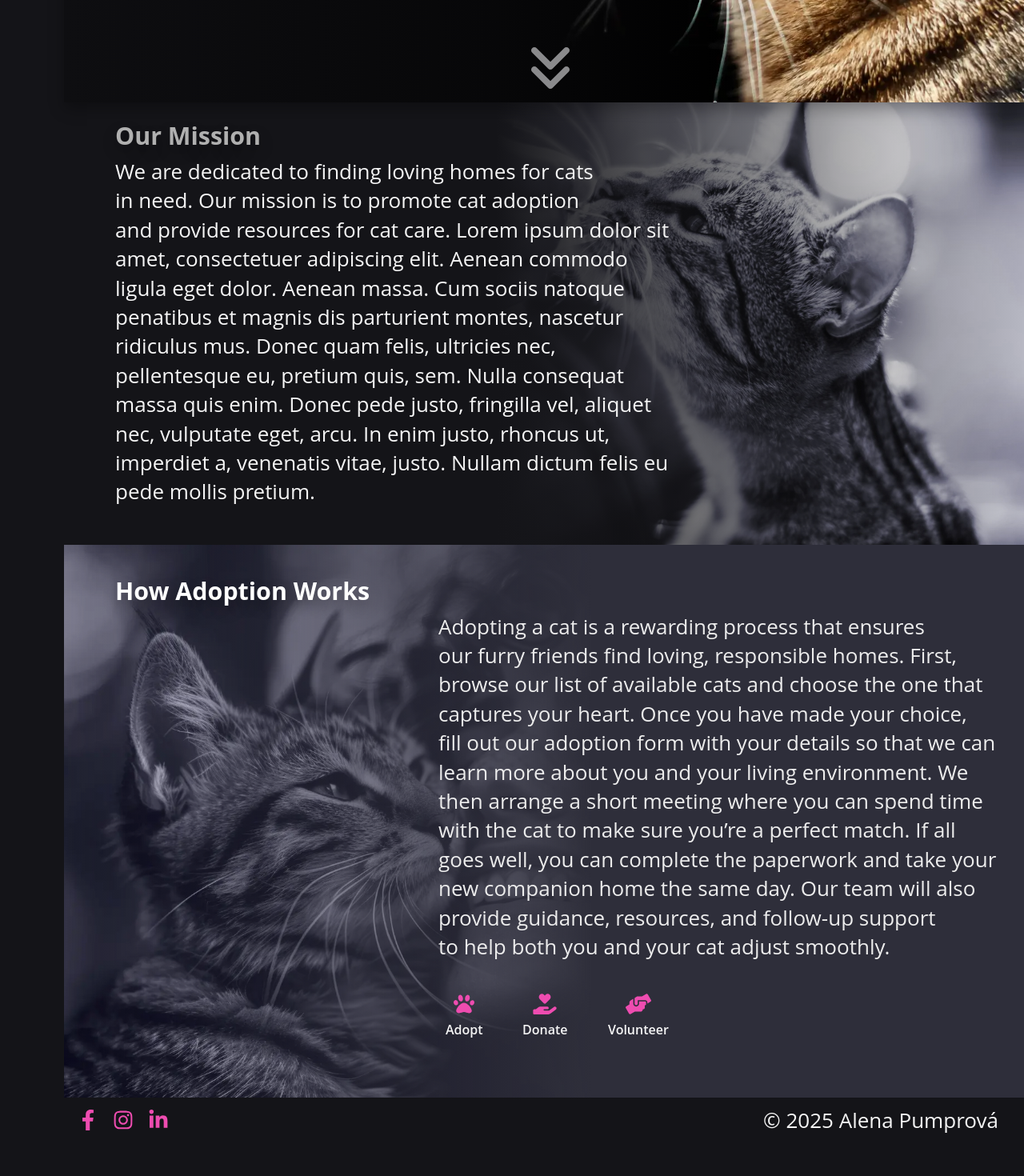
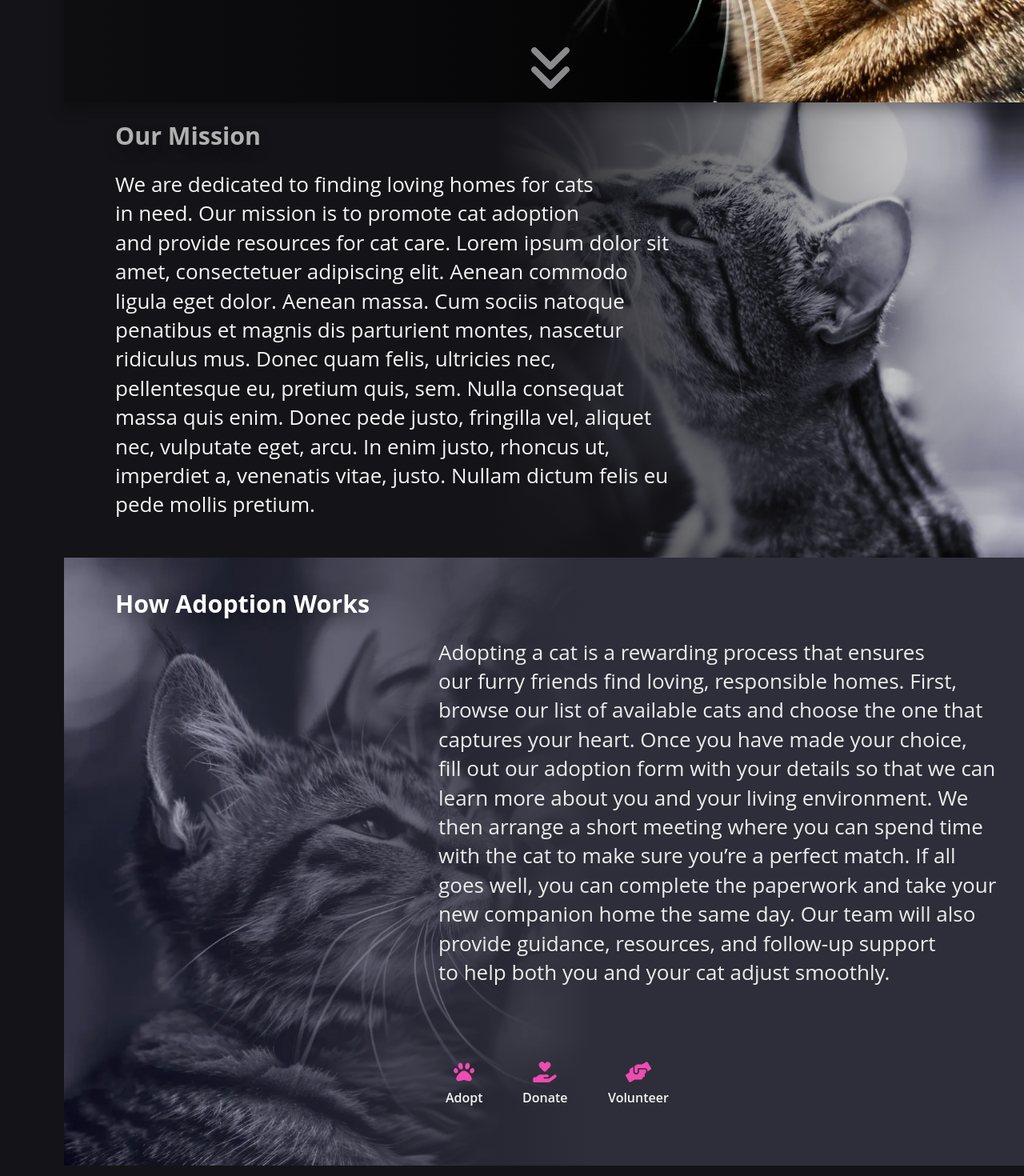
Before and after one commit to Alena0490/Cat-adoption-app, a React (Create React App) app in the folder cat-hub/: page / in a window 1280 px wide. Shown: the part 600-2070 px from the top of the page at 80% size. Before the commit the page ends 2028 px from the top, so only its background shows below. Built offline with nearby package versions, Linux system fonts and the light colour scheme.

Commit message:
optimalization first

```diff
--- a/cat-hub/public/index.html
+++ b/cat-hub/public/index.html
@@ -3,7 +3,8 @@
 <head>
   <meta charset="UTF-8">
   <meta name="viewport" content="width=device-width, initial-scale=1.0">
-  <title>Document</title>
+  <title>Adopt a Cat 🐾 Find Your Perfect Feline Friend</title>
+  <meta name="description" content="Find your perfect cat companion 🐾. Browse adoptable cats with filters and support them with a quick Google Pay donation.">
   <link rel="apple-touch-icon" sizes="180x180" href="Favicon/apple-touch-icon.png">
   <link rel="icon" type="image/png" sizes="192x192" href="./Favicon/android-chrome-192x192.png">
   <link rel="icon" type="image/png" sizes="512x512" href="./Favicon/android-chrome-512x512.png">
@@ -24,6 +25,6 @@
       } catch (e) {}
     })();
   </script>
-  <script async src="https://pay.google.com/gp/p/js/pay.js"></script>
+  <!-- <script async src="https://pay.google.com/gp/p/js/pay.js"></script> -->
 </body>
 </html>
--- a/cat-hub/src/App.js
+++ b/cat-hub/src/App.js
@@ -1,13 +1,21 @@
 import { Route, Routes } from 'react-router-dom';
-import { useState, useEffect } from 'react';
-import Home from './pages/Home';
-import Cats from './pages/Cats';
-import About from './pages/About';
-import Contacts from './pages/Contacts';
-import Error from './pages/Error';
+import { useState, useEffect, lazy, Suspense } from 'react';
+
 import Menu from './components/Menu';
 import Footer from './components/Footer';
 import SettingsSidebar from "./components/SettingsSidebar";
+
+import Home from './pages/Home';
+
+const Cats = lazy(() => import("./pages/Cats"));
+const About = lazy(() => import("./pages/About"));
+const Contacts = lazy(() => import("./pages/Contacts"));
+const Error = lazy(() => import("./pages/Error"));
+
+// import Cats from './pages/Cats';
+// import About from './pages/About';
+// import Contacts from './pages/Contacts';
+// import Error from './pages/Error';
 
 const App = () => {
   const [isSettingsOpen, setIsSettingsOpen] = useState(false);
@@ -28,6 +36,7 @@ const App = () => {
       )}
 
       <main className="main-content">
+          <Suspense fallback={<div>Loading...</div>}>
             <Routes>
               <Route path="/" element={<Home />} />
               <Route path="/cats" element={<Cats />} />
@@ -35,6 +44,7 @@ const App = () => {
               <Route path="/contacts" element={<Contacts />} />
               <Route path="*" element={<Error />} />
             </Routes>
+          </Suspense>
       </main>
 
       <Footer className="footer" />
--- a/cat-hub/src/components/Menu.js
+++ b/cat-hub/src/components/Menu.js
@@ -49,7 +49,11 @@ const Menu = ({ onOpenSettings }) => {
         </li>
 
         <li className="navbar-li">
-          <button type="button" className="nav-link settings-button" onClick={handleSettingsClick}>
+          <button
+            type="button"
+            className="nav-link settings-button"
+            onClick={handleSettingsClick}
+            aria-label="Settings">
             <FaGear className="icon-img" />
             <span className="link-text">Settings</span>
           </button>
--- a/cat-hub/src/index.css
+++ b/cat-hub/src/index.css
@@ -195,6 +195,7 @@ html, body {
     scroll-behavior: smooth;
     overflow-x: hidden;
     background-color: var(--bg-secondary);
+    scroll-snap-type: mandatory;
 }
 
 * {
@@ -258,7 +259,6 @@ h3 {
 }
 
 p {
-    /* max-width: 59.375rem; */
     max-width: 72ch;
     margin: 1rem 0;
     text-align: left;
--- a/cat-hub/src/pages/About.css
+++ b/cat-hub/src/pages/About.css
@@ -1,3 +1,8 @@
+.about {
+    scroll-snap-type: mandatory;
+    scroll-padding-top: 4rem;
+}
+
 .about-hero {
     display: flex;
     gap: 2rem;
@@ -60,6 +65,7 @@
     max-width: 1100px;
     margin-inline: auto;
     padding: 1.25rem;
+    scroll-snap-align: start;
 }
 
 .conditions h2 {
--- a/cat-hub/src/pages/Cats.js
+++ b/cat-hub/src/pages/Cats.js
@@ -100,6 +100,16 @@ const Cats = () => {
       if (closeTimer.current) clearTimeout(closeTimer.current);
     };
   }, []);
+
+  useEffect(() => {
+  const script = document.createElement("script");
+  script.src = "https://pay.google.com/gp/p/js/pay.js";
+  script.async = true;
+  document.body.appendChild(script);
+  return () => {
+    document.body.removeChild(script);
+  };
+}, []);
 
   return (
     <div className="cats page">
--- a/cat-hub/src/pages/Contacts.css
+++ b/cat-hub/src/pages/Contacts.css
@@ -1,15 +1,16 @@
 /*** PAGE WRAPPER & SECTIONS ***/
-.section-lead {
-    color: var(--text-secondary);
-    margin-top: .25rem;
-    max-width: 70ch;
-}
-
 .contacts.page {
     margin: 0;
     padding: 1rem 0 0;
     background-color: var(--bg-secondary);
     color: var(--text-secondary);
+    scroll-snap-type: mandatory;
+}
+
+.section-lead {
+    color: var(--text-secondary);
+    margin-top: .25rem;
+    max-width: 70ch;
 }
 
 .contacts.page a {
@@ -32,6 +33,7 @@
 .contacts.page form {
     max-width: 1100px;
     margin-inline: auto;
+    scroll-snap-align: start;
 }
 
 /*** LAYOUT ***/
@@ -255,10 +257,15 @@ transition: all var(--transition-speed) var(--transition-timing);
 
 #donate {
     background-color: var(--bg-secondary);
+    scroll-snap-align: start;
+    scroll-snap-stop: always;
+    scroll-margin-top: 20px;
 }
 
 #volunteer {
     background-color: var(--bg-primary-light);
+    scroll-snap-align: start;
+    scroll-snap-stop: always;
 }
 
 #donate h2, #volunteer h2 {
--- a/cat-hub/src/pages/Home.css
+++ b/cat-hub/src/pages/Home.css
@@ -120,13 +120,27 @@ a.scroll-down:hover .scroll-icon {
 
 .mission {
     width: 100%;
+    display: flex;
+    flex-direction: column;
     padding: 2rem;
     padding-left: 4rem;
-    /* background-color: var(--bg-secondary); */
     font-size: var(--fs-md);
     line-height: 1.4;
     color: var(--text-primary);
     text-align: center;
+}
+
+.mission h2 {
+    width: 100%;
+    text-align: left;
+    color: var(--text-muted);
+    margin-bottom: 1rem;
+    text-shadow: var(--shadow-md);
+}
+
+.mission--alt {
+    background-color: var(--bg-primary-light);
+    color: var(--text-secondary);
 }
 
 #mission {
@@ -141,9 +155,11 @@ a.scroll-down:hover .scroll-icon {
 
 #mission p {
     max-width: 700px;
+    scroll-snap-align: start;
 }
 
 #adoption {
+    min-height: 95svh;
     background:
     linear-gradient(to right, transparent 0%, var(--bg-primary-light) 55%),
     url('../images/adoption.webp') -8rem center / cover no-repeat;
@@ -161,22 +177,12 @@ a.scroll-down:hover .scroll-icon {
     max-width: 700px;
 }
 
-.mission h2 {
-    color: var(--text-muted);
-    margin-bottom: 1rem;
-    text-shadow: var(--shadow-md);
-}
-
-.mission--alt {
-    background-color: var(--bg-primary-light);
-    color: var(--text-secondary);
-}
-
 .mini-icons {
     display: flex;
     justify-content: center;
     gap: 2rem;
     margin-block: 2rem;
+    margin-top: auto;
 }
 
 .mini-icons a {
--- a/cat-hub/src/pages/Home.js
+++ b/cat-hub/src/pages/Home.js
@@ -19,7 +19,7 @@ const Home = () => {
                 </a>
             </section>
             <section className="mission page" id="mission" aria-label="our-mission">
-                <h2>Our Mission</h2>
+                <h2 id="mission-heading">Our Mission</h2>
                 <p>We are dedicated to&nbsp;finding loving homes for&nbsp;cats in&nbsp;need. Our mission is to&nbsp;promote cat adoption and&nbsp;provide resources for&nbsp;cat care. Lorem ipsum dolor sit amet, consectetuer adipiscing elit. Aenean commodo ligula eget dolor. Aenean massa. Cum sociis natoque penatibus et magnis dis parturient montes, nascetur ridiculus mus. Donec quam felis, ultricies nec, pellentesque eu, pretium quis, sem. Nulla consequat massa quis enim. Donec pede justo, fringilla vel, aliquet nec, vulputate eget, arcu. In enim justo, rhoncus ut, imperdiet a, venenatis vitae, justo. Nullam dictum felis eu pede mollis pretium. </p>
             </section>
 
```
Lines whose indentation alone changed are shown as unchanged.
